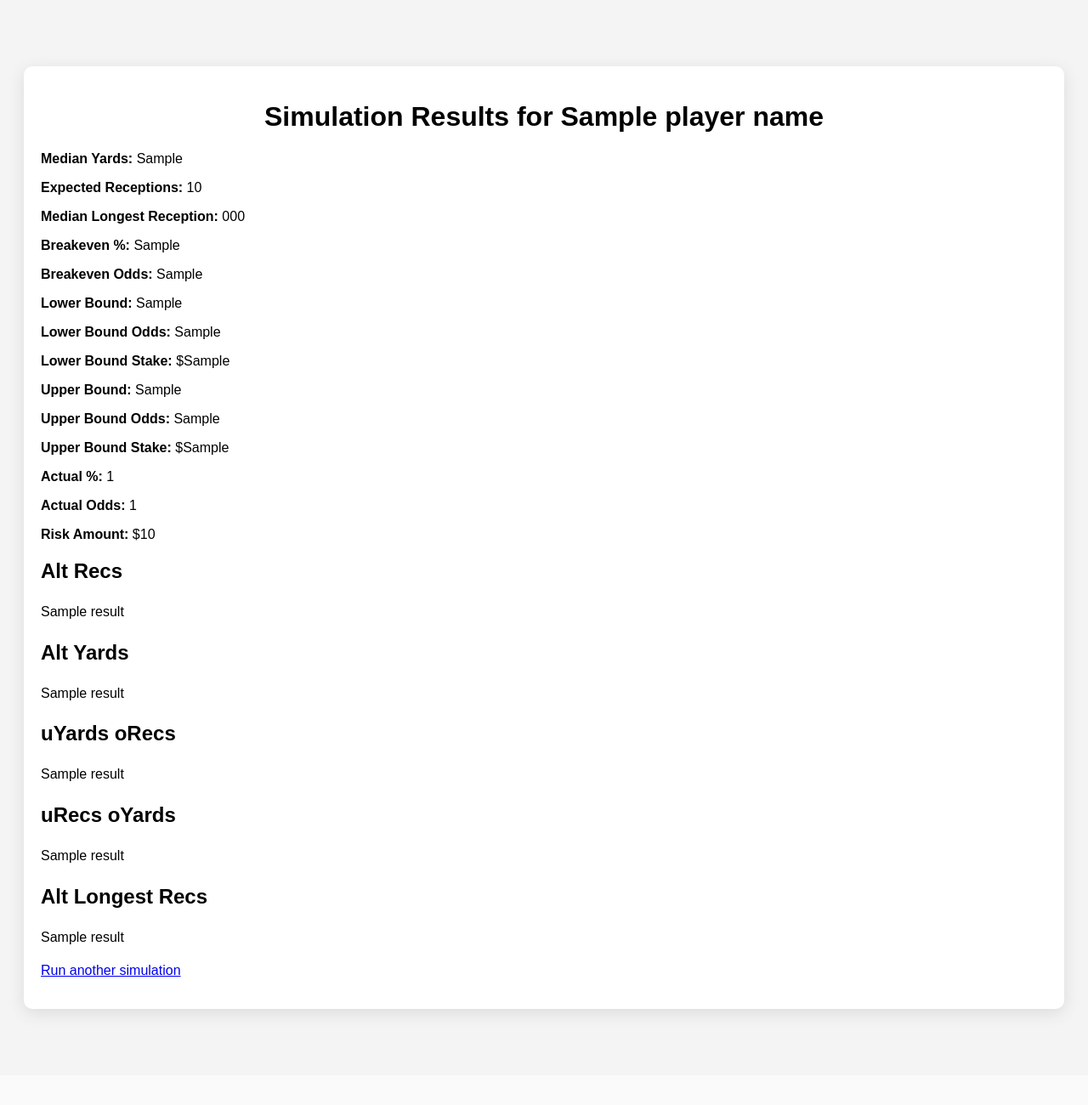
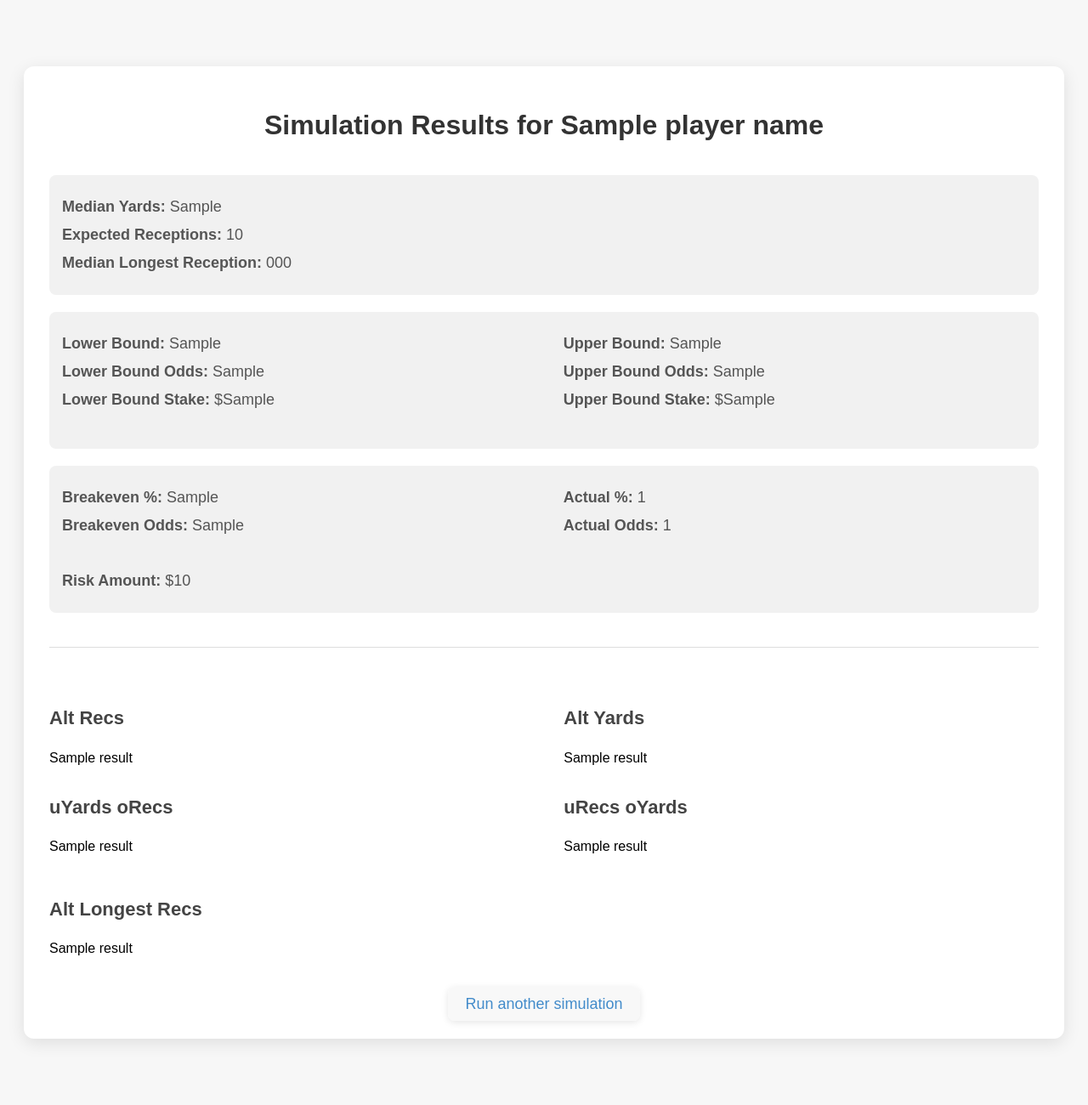
Before and after one commit to nicholasjbooth/nflreceivingsim, a Flask app: template templates/results.html in a window 1280 px wide. Shown: the whole page at 85% size. Before the commit the page ends 1198 px from the top, so only its background shows below. Run offline with Flask 3, Linux system fonts and the light colour scheme; the template is opened without the code that fills it: most values are stand-ins (such as "Sample title", 1, 10 or a date in 2020).

Commit message:
formatted index page a little bit

```diff
--- a/app.py
+++ b/app.py
@@ -53,6 +53,11 @@ def index():
     lower_bound_stake = session.get('lower_bound_stake', '')
     upper_bound_stake = session.get('upper_bound_stake', '')
 
+    # Logging session values for debugging
+    logging.debug(f"Session values - Player: {player_name}, Yard Threshold: {yard_threshold}, "
+                  f"Receptions Threshold: {receptions_threshold}, Current Yards: {current_yards}, "
+                  f"Current Receptions: {current_receptions}, Time Remaining: {time_remaining}")
+
     # Pass the session values to the index.html template
     return render_template(
         'index.html',
@@ -77,8 +82,8 @@ def simulate():
     try:
         # Start timing
         start_time = time.time()
+        logging.debug("Simulation started.")
 
-        # Get form inputs and store them in local variables
         # Get form inputs and store them in local variables
         player_name = request.form.get('player_name')
         yard_threshold = request.form.get('yard_threshold', None)
@@ -86,6 +91,10 @@ def simulate():
         current_yards = int(request.form.get('current_yards') or 0)
         current_receptions = int(request.form.get('current_receptions') or 0)
         time_remaining = int(request.form.get('time_remaining') or 60)
+        logging.debug(f"Form inputs - Player: {player_name}, Yard Threshold: {yard_threshold}, "
+                      f"Receptions Threshold: {receptions_threshold}, Current Yards: {current_yards}, "
+                      f"Current Receptions: {current_receptions}, Time Remaining: {time_remaining}")
+
         # Fetch and convert lower/upper bounds and odds, keeping None if not provided
         lower_bound = request.form.get('lower_bound')
         upper_bound = request.form.get('upper_bound')
@@ -98,13 +107,17 @@ def simulate():
         lower_bound_odds = int(lower_bound_odds) if lower_bound_odds else -110
         upper_bound_odds = int(upper_bound_odds) if upper_bound_odds else -110
 
+        logging.debug(f"Bounds and Odds - Lower Bound: {lower_bound}, Upper Bound: {upper_bound}, "
+                      f"Lower Bound Odds: {lower_bound_odds}, Upper Bound Odds: {upper_bound_odds}")
 
-       # Correct handling of bet sizes with a default of 0.0
+        # Correct handling of bet sizes with a default of 0.0
         lower_bound_stake = float(request.form.get('lower_bound_stake') or 0.0)
         upper_bound_stake = float(request.form.get('upper_bound_stake') or 0.0)
 
         if lower_bound_stake == 0.00 and upper_bound_stake == 0.00:
             lower_bound_stake = 100
+
+        logging.debug(f"Stakes - Lower Bound Stake: {lower_bound_stake}, Upper Bound Stake: {upper_bound_stake}")
 
         # Store the form inputs in the session for future use
         session['player_name'] = player_name
@@ -120,10 +133,12 @@ def simulate():
         session['lower_bound_stake'] = lower_bound_stake
         session['upper_bound_stake'] = upper_bound_stake
 
+        logging.debug("Session values updated.")
+
         # Time player data preparation
         data_start = time.time()
         df_yards, df_receptions = get_and_prepare_player_data(player_name)
-        print(f"Data preparation took {time.time() - data_start:.2f} seconds")
+        logging.debug(f"Data preparation took {time.time() - data_start:.2f} seconds")
 
         yards_per_reception = df_yards['yards_gained']
 
@@ -133,23 +148,24 @@ def simulate():
             'name')['receptions'].transform(
                 lambda x: x.shift(0).rolling(window, min_periods=1).apply(
                     weighted_moving_average, raw=True, args=(alpha, )))
-        print(f"Weighted moving average calculation took {time.time() - wma_start:.2f} seconds")
+        logging.debug(f"Weighted moving average calculation took {time.time() - wma_start:.2f} seconds")
 
         df_receptions['wtd_rec'] = df_receptions['wtd_rec'] * (
             1 - (regression_games / window)) + (regression_amount * (regression_games / window))
         average_receptions = df_receptions['wtd_rec'].iloc[-1]
         adj_average = average_receptions * (time_remaining / 60)
+        logging.debug(f"Adjusted Average: {adj_average}")
 
         # Time GMM fitting
         gmm_start = time.time()
         gmm = GaussianMixture(n_components=3)
         gmm.fit(yards_per_reception.values.reshape(-1, 1))
-        print(f"GMM fitting took {time.time() - gmm_start:.2f} seconds")
+        logging.debug(f"GMM fitting took {time.time() - gmm_start:.2f} seconds")
 
         # Time simulation
         sim_start = time.time()
         games_sim_results = simulate_games(adj_average, gmm, num_sims)
-        print(f"Simulation took {time.time() - sim_start:.2f} seconds")
+        logging.debug(f"Simulation took {time.time() - sim_start:.2f} seconds")
 
         # Calculate medians
         median_yards = round(games_sim_results['Simulated_Yards'].median(), 2)
@@ -164,7 +180,7 @@ def simulate():
         threshold_results = calculate_thresholds(games_sim_results, yard_threshold,
                                                  receptions_threshold, receptions_thresholds,
                                                  yards_thresholds, longest_reception_thresholds, lower_bound, upper_bound)
-        print(f"Threshold calculation took {time.time() - threshold_start:.2f} seconds")
+        logging.debug(f"Threshold calculation took {time.time() - threshold_start:.2f} seconds")
 
         # Formatting results
         def format_odds(odds_value):
--- a/templates/results.html
+++ b/templates/results.html
@@ -6,27 +6,108 @@
     <title>Simulation Results</title>
     <style>
         body {
-            font-family: Arial, sans-serif;
-            background-color: #f4f4f4;
+            font-family: 'Arial', sans-serif;
+            background-color: #f7f7f7;
             padding: 20px;
         }
         .container {
             max-width: 1200px;
             margin: 50px auto;
             background-color: #fff;
-            padding: 20px;
-            border-radius: 10px;
+            padding: 30px;
+            border-radius: 12px;
             box-shadow: 0px 5px 20px rgba(0, 0, 0, 0.1);
         }
         h1 {
             text-align: center;
+            margin-bottom: 40px;
+            font-size: 32px;
+            color: #333;
+        }
+        p {
+            font-size: 18px;
+            margin: 12px 0;
+            color: #555;
+        }
+        .row {
+            display: flex;
+            justify-content: space-between;
+            flex-wrap: wrap;
+        }
+        .column {
+            flex-basis: 48%;
+            margin-bottom: 20px;
+        }
+        .highlight {
+            background-color: #f1f1f1;
+            padding: 15px;
+            border-radius: 8px;
+            margin-bottom: 20px;
+        }
+        .category {
+            margin-top: 30px;
+        }
+        h2 {
+            margin-top: 30px;
+            color: #444;
+            font-size: 22px;
         }
         ul {
             list-style: none;
-            padding: 0;
+            padding-left: 0;
         }
         ul li {
-            padding: 5px 0;
+            padding: 6px 0;
+            font-size: 16px;
+        }
+        .divider {
+            margin: 40px 0;
+            height: 1px;
+            background-color: #ddd;
+        }
+        .alt-list {
+            display: flex;
+            justify-content: space-between;
+            flex-wrap: wrap;
+        }
+        .alt-list > div {
+            flex-basis: 48%;
+        }
+        .return-link {
+            text-align: center;
+            margin-top: 40px;
+        }
+        .return-link a {
+            font-size: 18px;
+            color: #428bca;
+            text-decoration: none;
+            background-color: #f8f8f8;
+            padding: 10px 20px;
+            border-radius: 8px;
+            box-shadow: 0 2px 8px rgba(0, 0, 0, 0.1);
+            transition: background-color 0.2s ease;
+        }
+        .return-link a:hover {
+            background-color: #eaeaea;
+        }
+
+        /* Responsive Design */
+        @media screen and (max-width: 768px) {
+            .column {
+                flex-basis: 100%;
+            }
+            .alt-list > div {
+                flex-basis: 100%;
+            }
+            h1 {
+                font-size: 28px;
+            }
+            p {
+                font-size: 16px;
+            }
+            h2 {
+                font-size: 20px;
+            }
         }
     </style>
 </head>
@@ -35,37 +116,54 @@
 <div class="container">
     <h1>Simulation Results for {{ player_name }}</h1>
 
+    <!-- Basic Stats -->
+    <div class="highlight">
         <p><strong>Median Yards:</strong> {{ median_yards }}</p>
         <p><strong>Expected Receptions:</strong> {{ adj_average }}</p>
         <p><strong>Median Longest Reception:</strong> {{ median_longest_reception }}</p>
-    <!--show effective odds, lower bound, lower_bounds_odds, lower_bound_stake,same three for upper, percent between, risk amount-->
-    <p><strong>Breakeven %:</strong> {{ effective_odds }}</p>
-    <p><strong>Breakeven Odds:</strong> {{ effective_american }}</p>
+    </div>
+
+    <!-- Upper & Lower Bound Section -->
+    <div class="highlight">
+        <div class="row">
+            <div class="column">
                 <p><strong>Lower Bound:</strong> {{ lower_bound }}</p>
                 <p><strong>Lower Bound Odds:</strong> {{ lower_bound_odds }}</p>
                 <p><strong>Lower Bound Stake:</strong> ${{ lower_bound_stake }}</p>
+            </div>
+            <div class="column">
                 <p><strong>Upper Bound:</strong> {{ upper_bound }}</p>
                 <p><strong>Upper Bound Odds:</strong> {{ upper_bound_odds }}</p>
                 <p><strong>Upper Bound Stake:</strong> ${{ upper_bound_stake }}</p>
+            </div>
+        </div>
+    </div>
+
+    <!-- Effective & Actual Odds Section -->
+    <div class="highlight">
+        <div class="row">
+            <div class="column">
+                <p><strong>Breakeven %:</strong> {{ effective_odds }}</p>
+                <p><strong>Breakeven Odds:</strong> {{ effective_american }}</p>
+            </div>
+            <div class="column">
                 <p><strong>Actual %:</strong> {{ percent_between }}</p>
-    <p><strong>Actual Odds: </strong> {{percent_between_american }}</p>
+                <p><strong>Actual Odds:</strong> {{ percent_between_american }}</p>
+            </div>
+        </div>
         <p><strong>Risk Amount:</strong> ${{ risk_amount }}</p>
+    </div>
 
+    <!-- Divider -->
+    <div class="divider"></div>
 
-
+    <!-- Alternate Scenarios -->
+    <div class="alt-list">
+        <div>
             <div class="category">
                 <h2>Alt Recs</h2>
                 <ul>
                     {% for result in alt_recs %}
-                <li>{{ result }}</li>
-            {% endfor %}
-        </ul>
-    </div>
-
-    <div class="category">
-        <h2>Alt Yards</h2>
-        <ul>
-            {% for result in alt_yards %}
                         <li>{{ result }}</li>
                     {% endfor %}
                 </ul>
@@ -79,6 +177,17 @@
                     {% endfor %}
                 </ul>
             </div>
+        </div>
+
+        <div>
+            <div class="category">
+                <h2>Alt Yards</h2>
+                <ul>
+                    {% for result in alt_yards %}
+                        <li>{{ result }}</li>
+                    {% endfor %}
+                </ul>
+            </div>
 
             <div class="category">
                 <h2>uRecs oYards</h2>
@@ -87,6 +196,8 @@
                         <li>{{ result }}</li>
                     {% endfor %}
                 </ul>
+            </div>
+        </div>
     </div>
 
     <div class="category">
@@ -98,7 +209,12 @@
         </ul>
     </div>
 
-    <p><a href="/?player_name={{ player_name }}&receptions_threshold={{ receptions_threshold }}&yard_threshold={{ yard_threshold }}&time_remaining={{ time_remaining }}&current_receptions={{ current_receptions }}&current_yards={{ current_yards }}">Run another simulation</a></p>
+    <!-- Return Link -->
+    <div class="return-link">
+        <a href="/?player_name={{ player_name }}&receptions_threshold={{ receptions_threshold }}&yard_threshold={{ yard_threshold }}&time_remaining={{ time_remaining }}&current_receptions={{ current_receptions }}&current_yards={{ current_yards }}">
+            Run another simulation
+        </a>
+    </div>
 </div>
 
 </body>
```
Lines whose indentation alone changed are shown as unchanged.
